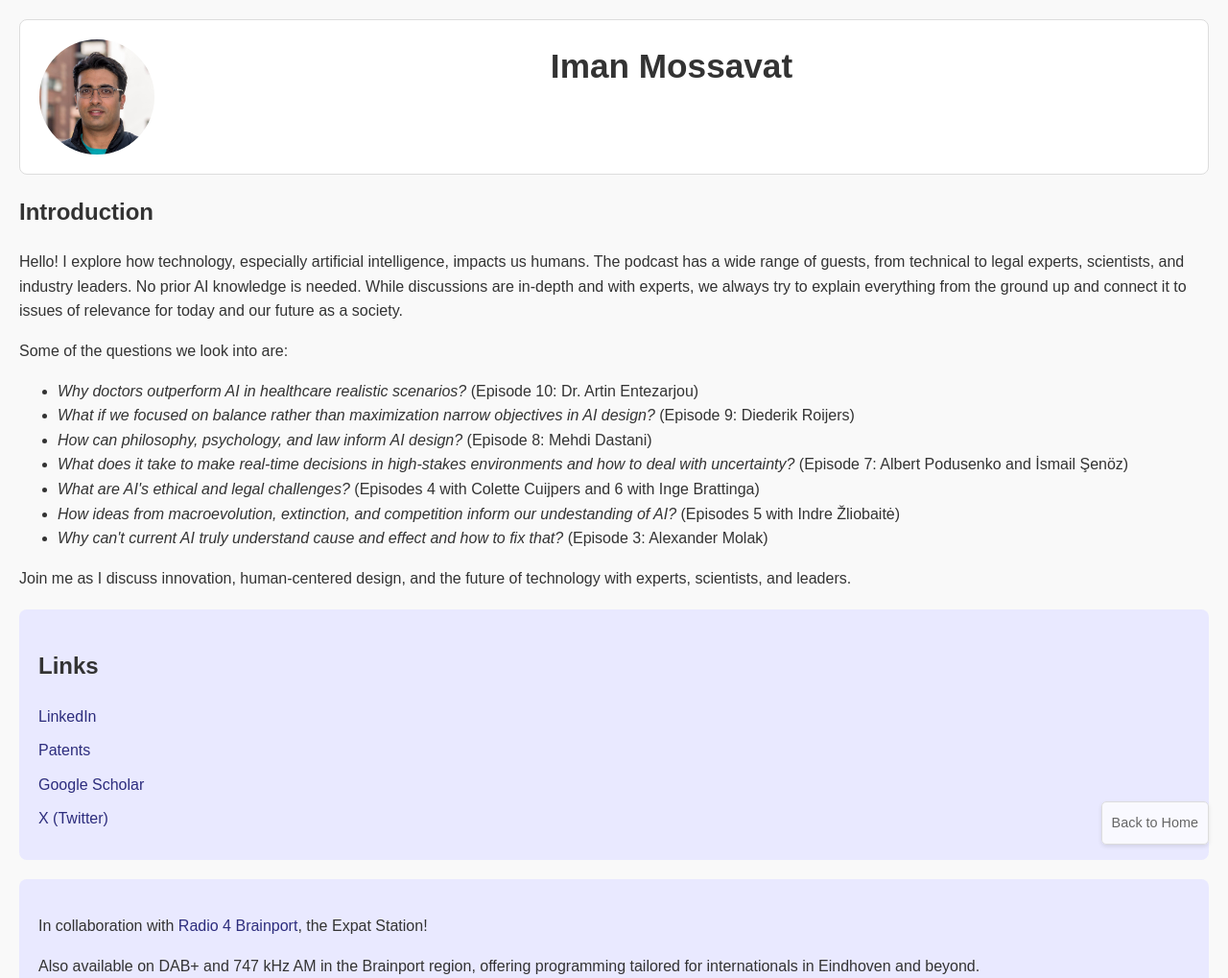
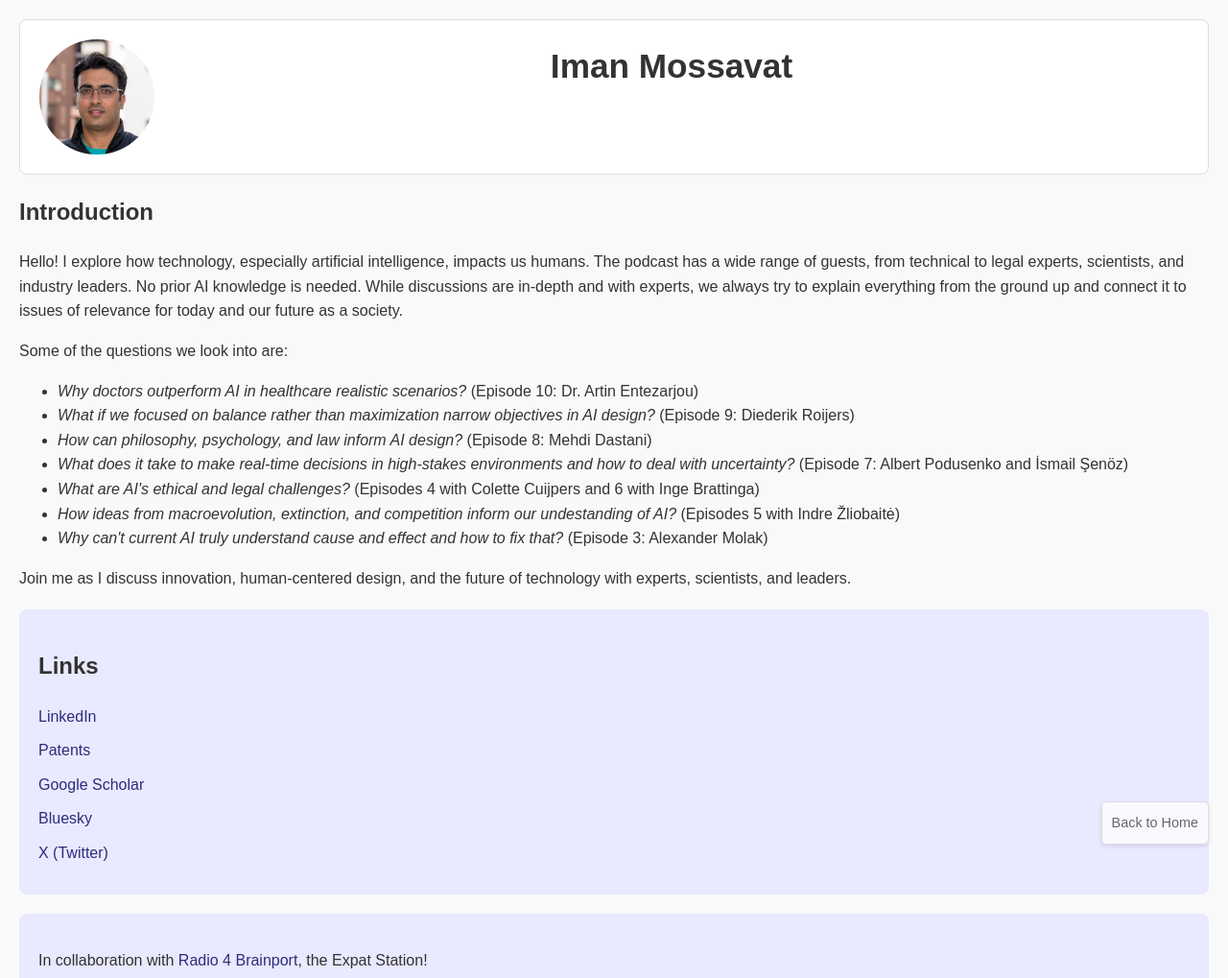
Before and after one commit to ivetkalchev/deepdivepod, a Jekyll site: the page contact.html, which Jekyll copies as it is, in a window 1280 px wide. Shown: the top 1019 px of the page at 96% size. Built offline with Jekyll 4.4.1, drawn with Linux system fonts in a browser that asks for light colours; grey boxes are pictures that could not be loaded.

Commit message:
add bluesky to contact

```diff
--- a/contact.html
+++ b/contact.html
@@ -136,6 +136,7 @@
             <li><a href="https://www.linkedin.com/in/mossavat/" target="_blank">LinkedIn</a></li>
             <li><a href="https://patents.justia.com/inventor/seyed-iman-mossavat" target="_blank">Patents</a></li>
             <li><a href="https://scholar.google.nl/citations?user=3wSBfH8AAAAJ&hl=en&authuser=2" target="_blank">Google Scholar</a></li>
+            <li><a href="https://bsky.app/profile/imossavat.bsky.social" target="_blank">Bluesky</a></li>
             <li><a href="https://x.com/IMossavat" target="_blank">X (Twitter)</a></li>
         </ul>
     </div>
```
